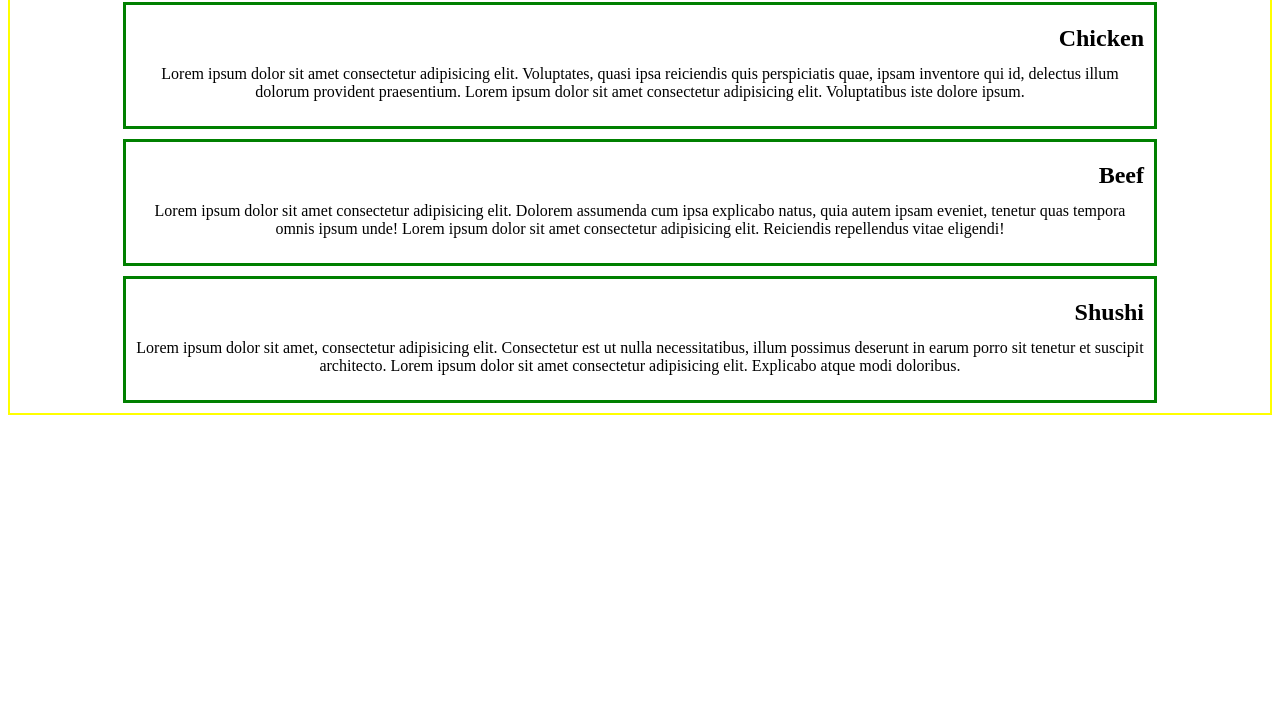
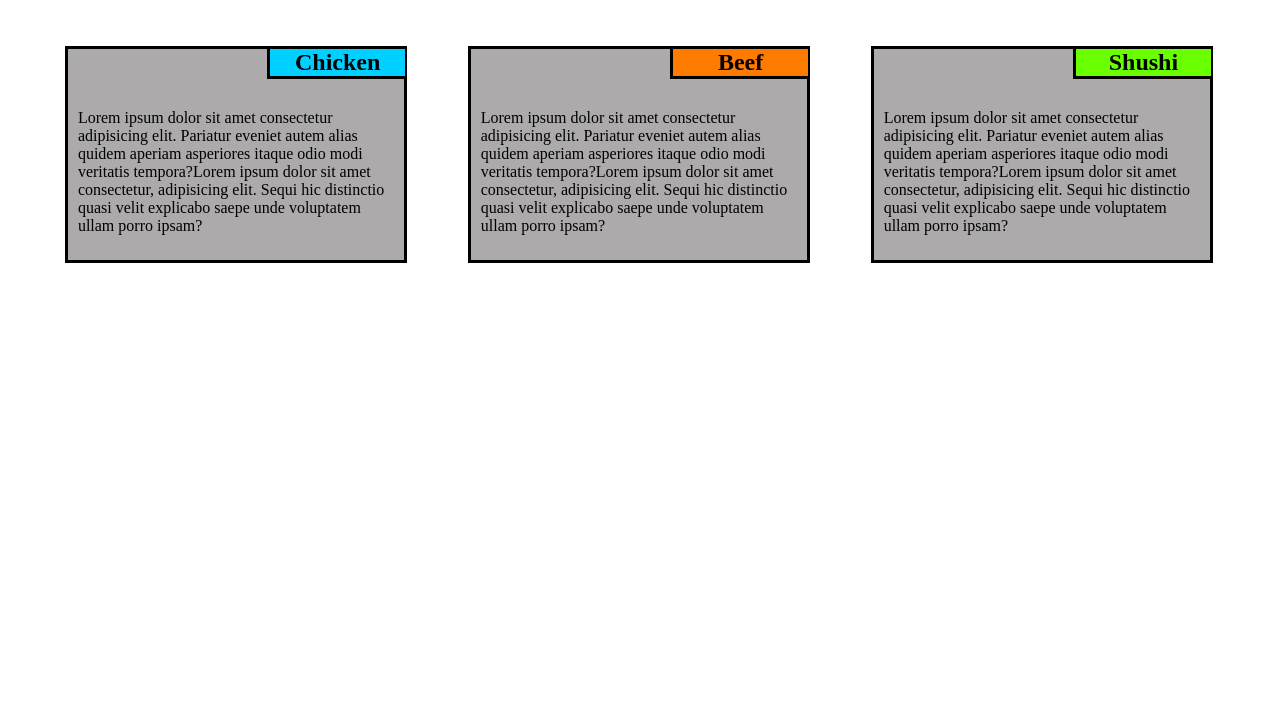
Before and after one commit to sidramwaseem/module-2-solution, a plain HTML site: page index.html in a window 1280 px wide. Shown: the part 89-800 px from the top of the page. Drawn offline with Linux system fonts and the light colour scheme.

Commit message:
final commits

```diff
--- a/index.html
+++ b/index.html
@@ -13,17 +13,21 @@
       <h1>Our Menu</h1>
     </div>
     <div class="menu-box">
-      <div class="menu-item">
+      <div class="menu-item" id="item-1">
         <h2 class="item-heading">Chicken</h2>
-        <p>Lorem ipsum dolor sit amet consectetur adipisicing elit. Voluptates, quasi ipsa reiciendis quis perspiciatis quae, ipsam inventore qui id, delectus illum dolorum provident praesentium. Lorem ipsum dolor sit amet consectetur adipisicing elit. Voluptatibus iste dolore ipsum.</p>
+        <p>Lorem ipsum dolor sit amet consectetur adipisicing elit. Pariatur eveniet autem alias quidem aperiam asperiores itaque odio modi veritatis tempora?Lorem ipsum dolor sit amet consectetur, adipisicing elit. Sequi hic distinctio quasi velit explicabo saepe unde voluptatem ullam porro ipsam?</p>
       </div>
-      <div class="menu-item">
+      <div class="menu-item" id="item-2">
         <h2 class="item-heading">Beef</h2>
-        <p>Lorem ipsum dolor sit amet consectetur adipisicing elit. Dolorem assumenda cum ipsa explicabo natus, quia autem ipsam eveniet, tenetur quas tempora omnis ipsum unde! Lorem ipsum dolor sit amet consectetur adipisicing elit. Reiciendis repellendus vitae eligendi!</p>
+        <p>Lorem ipsum dolor sit amet consectetur adipisicing elit. Pariatur eveniet autem alias quidem aperiam asperiores itaque odio modi
+          veritatis tempora?Lorem ipsum dolor sit amet consectetur, adipisicing elit. Sequi hic distinctio quasi velit explicabo saepe unde
+          voluptatem ullam porro ipsam?</p>
       </div>
-      <div class="menu-item">
+      <div class="menu-item" id="item-3">
         <h2 class="item-heading">Shushi</h2>
-        <p>Lorem ipsum dolor sit amet, consectetur adipisicing elit. Consectetur est ut nulla necessitatibus, illum possimus deserunt in earum porro sit tenetur et suscipit architecto. Lorem ipsum dolor sit amet consectetur adipisicing elit. Explicabo atque modi doloribus.</p>
+        <p>Lorem ipsum dolor sit amet consectetur adipisicing elit. Pariatur eveniet autem alias quidem aperiam asperiores itaque odio modi
+          veritatis tempora?Lorem ipsum dolor sit amet consectetur, adipisicing elit. Sequi hic distinctio quasi velit explicabo saepe unde
+          voluptatem ullam porro ipsam?</p>
       </div>
     </div>
   </section>
--- a/style.css
+++ b/style.css
@@ -1,30 +1,78 @@
-section{
+section {
   width: 100%;
 }
-.section-heading{
-  border: 2px solid brown;
+.section-heading {
   text-align: center;
+  font-size:25px;
 }
 
-.menu-box{
-  border: 2px solid yellow;
+.menu-item {
+  position: relative;
+  margin: 30px auto;
+  padding: 10px;
+  border: 3px solid black;
+  text-align: left;
+  font-size: 16px;
+  background-color: rgb(172, 170, 170);
 }
 
-.menu-item{
-  position: relative;
-  margin: 10px auto;
-  padding:10px;
-  border: 3px solid green;
-  width: 80%;
-  text-align: center;
+.item-heading {
+  border-bottom: 3px solid black;
+  border-left: 3px solid black;
+  position: absolute;
+  width: 40%;
+  height: auto;
+  top: -20px;
+  right: -1px;
+  text-align:center;
+  font-size:24px;
 }
 
-.item-heading{
-  position: absolute;
-  top: 0px;
-  right:10px;
+p {
+  margin: 50px 0 15px 0;
 }
 
-p{
-  margin:50px 0 15px 0;
+#item-1 > h2{
+  background-color: rgb(0, 208, 255);
 }
+
+#item-2 > h2{
+  background-color: rgb(255, 123, 0);
+}
+
+#item-3 > h2{
+  background-color: rgb(106, 255, 0);
+}
+
+@media only screen and (max-width:767px){
+
+.menu-item {
+  width:80%;
+}
+
+}
+
+@media only screen and (min-width: 768px){
+
+  #item-1, #item-2{
+    display: inline-block;
+    width: 40%;
+    margin-left: 30px;
+    height:auto;
+  }
+
+  #item-3{
+    width: 85%;
+  }
+}
+
+
+@media only screen and (min-width:992px){
+
+  #item-1, #item-2, #item-3{
+    display: inline-block;
+    width:25%;
+    margin-left: 4.5%;
+  }
+
+}
```
